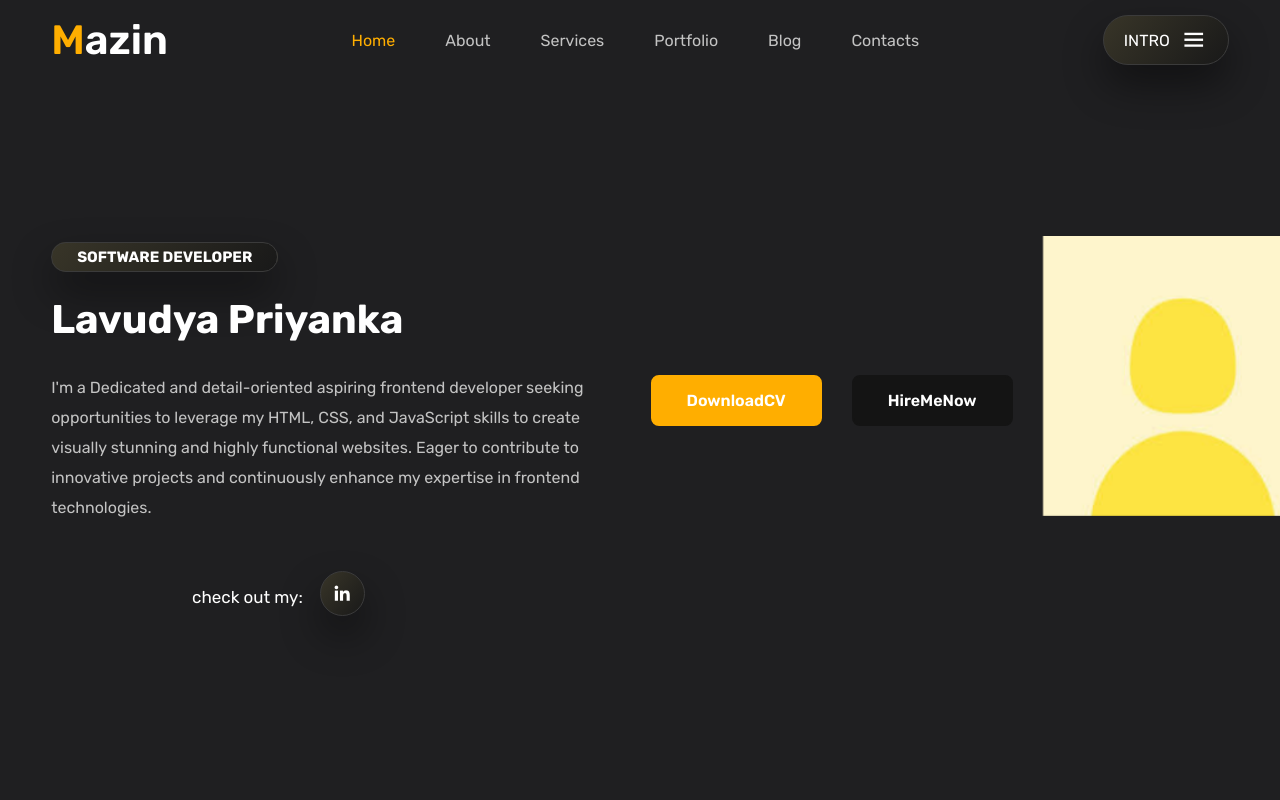
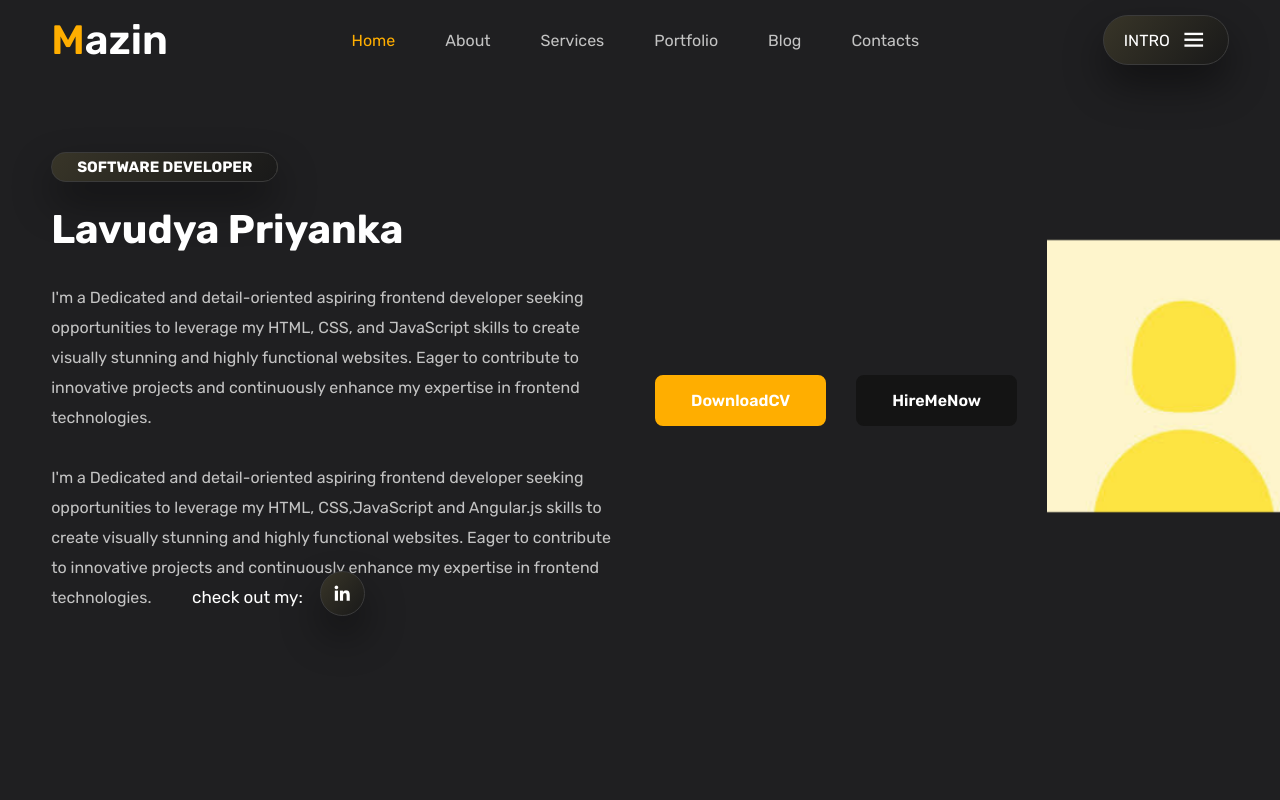
Before and after one commit to Lpriyanka-05/PORTFOLIO, a plain HTML site: page portfolio.html in a window 1280 px wide. Shown: the top 800 px of the page. Drawn offline with nearby package versions, Linux system fonts and the light colour scheme.

Commit message:
Update portfolio.html

```diff
--- a/portfolio.html
+++ b/portfolio.html
@@ -43,6 +43,7 @@
            <span>software developer</span>
            <h3>Lavudya Priyanka</h3>
            <p>I'm a Dedicated and detail-oriented aspiring frontend developer seeking opportunities to leverage my HTML, CSS, and JavaScript skills to create visually stunning and highly functional websites. Eager to contribute to innovative projects and continuously enhance my expertise in frontend technologies.</p>
+           <p>I'm a Dedicated and detail-oriented aspiring frontend developer seeking opportunities to leverage my HTML, CSS,JavaScript and Angular.js skills to create visually stunning and highly functional websites. Eager to contribute to innovative projects and continuously enhance my expertise in frontend technologies.</p>
         </div class="main-btn">
             <a href="#" class="btn">DownloadCV</a>
             <a href="#" class="btn two">HireMeNow</a>
```
